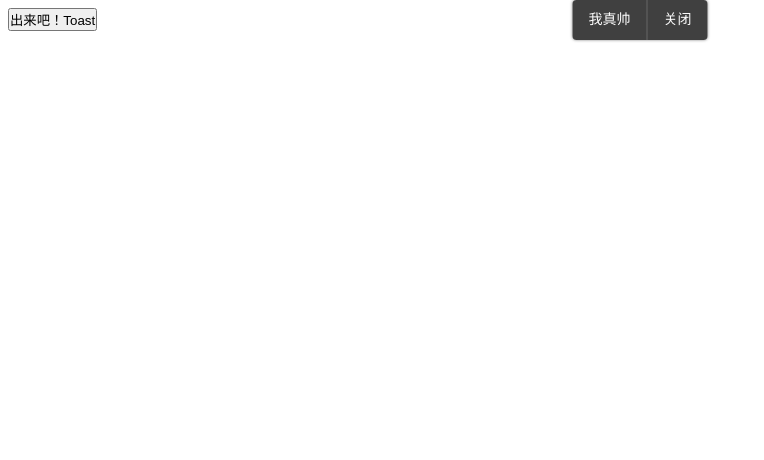
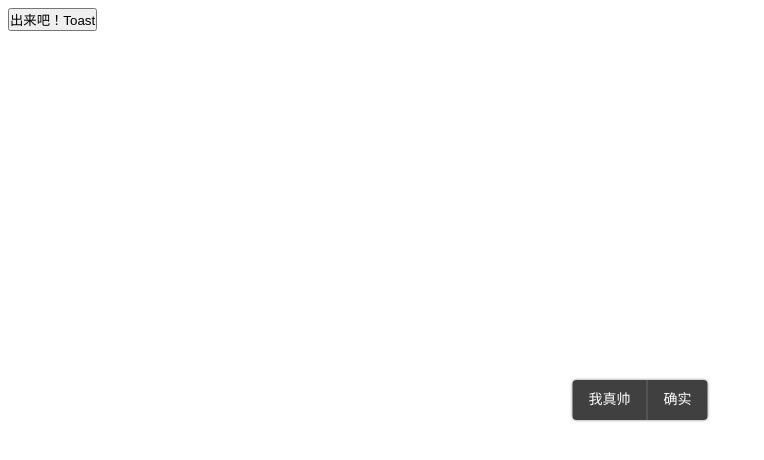
Before and after one commit to liyiaiai230/Aisaka-ui, a Vue app in the folder aisaka/: page / in a window 1280 px wide. Both pictures are taken after a click on the button "出来吧！Toast". Shown: the top 460 px of the page, without its empty margins (0-764 px from the left). Built offline with nearby package versions, Linux system fonts and the light colour scheme.

Commit message:
实现 position top/bottom/middle 功能

```diff
--- a/aisaka/src/App.vue
+++ b/aisaka/src/App.vue
@@ -35,7 +35,14 @@ export default {
   methods: {
     showToast() {
       this.$toast('我真帅', {
-        enableHtml: false
+        position: 'middle',
+        enableHtml: false,
+        closeButton: {
+          text: '确实',
+          callback() {
+            console.log('经过证实是个帅比')
+          }
+        }
       })
     }
   }
--- a/aisaka/src/row.vue
+++ b/aisaka/src/row.vue
@@ -14,7 +14,7 @@ export default {
     align: {
       type: String,
       validator(value) {
-        return ['left', 'right', 'center'].includes(value)
+        return ['left', 'right', 'center'].indexOf(value) >= 0
       }
     }
   },
--- a/aisaka/src/toast.vue
+++ b/aisaka/src/toast.vue
@@ -1,8 +1,8 @@
 <template>
-  <div class="toast" ref="wrapper">
+  <div class="toast" ref="wrapper" :class="toastClasses">
     <div class="message">
-      <slot v-if="!enableHtml"></slot>
-      <div v-else v-html="$slots.default[0]"></div>
+      <!--      <slot v-if="!enableHtml"></slot>-->
+      <div v-html="$slots.default[0]"></div>
     </div>
     <div class="line" ref="line"></div>
     <span class="close" v-if="closeButton" @click="onClickClose">
@@ -33,12 +33,25 @@ export default {
         type: Boolean,
         default: false
       }
+    },
+    position: {
+      type: String,
+      default: 'top',
+      validator(value) {
+        return ['top', 'bottom', 'middle'].indexOf(value) >= 0
+      }
     }
   },
   mounted() {
     this.updateStyles()
     this.execAutoClose()
-
+  },
+  computed: {
+    toastClasses() {
+      return {
+        [`position-${this.position}`]: true
+      }
+    }
   },
   methods: {
     updateStyles() {
@@ -78,15 +91,16 @@ $toast-bg: rgba(0, 0, 0, 0.75);
   min-height: $toast-min-height;
   position: fixed;
   color: white;
-  top: 0;
-  left: 50%;
-  transform: translateX(-50%);
+
   display: flex;
   align-items: center;
   background: $toast-bg;
   border-radius: 4px;
   box-shadow: 0 0 3px 0 rgba(0, 0, 0, 0.50);
   padding: 0 16px;
+
+
+  left: 50%;
 
   .message {
     padding: 4px 0;
@@ -102,6 +116,22 @@ $toast-bg: rgba(0, 0, 0, 0.75);
     border-left: 1px solid #666;
     margin-left: 16px;
   }
+
+  &.position-top {
+    top: 0;
+    transform: translateX(-50%);
+  }
+
+  &.position-bottom {
+    bottom: 0;
+    transform: translateX(-50%);
+  }
+
+  &.position-middle {
+    top: 50%;
+    transform: translate(-50%, -50%);
+
+  }
 }
 
 </style>
```
